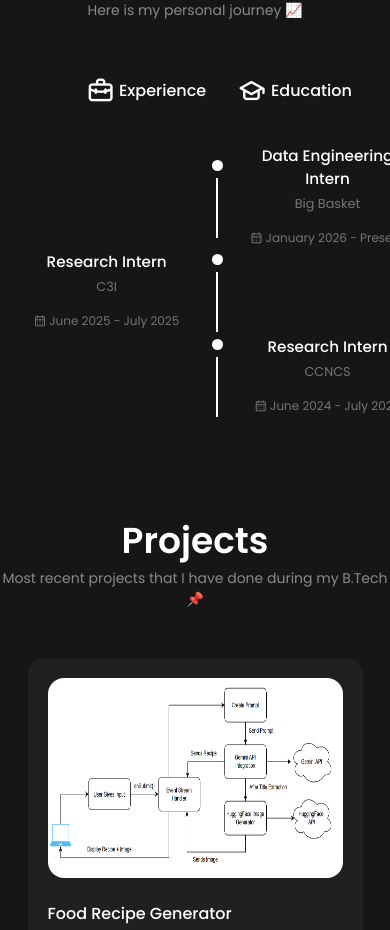
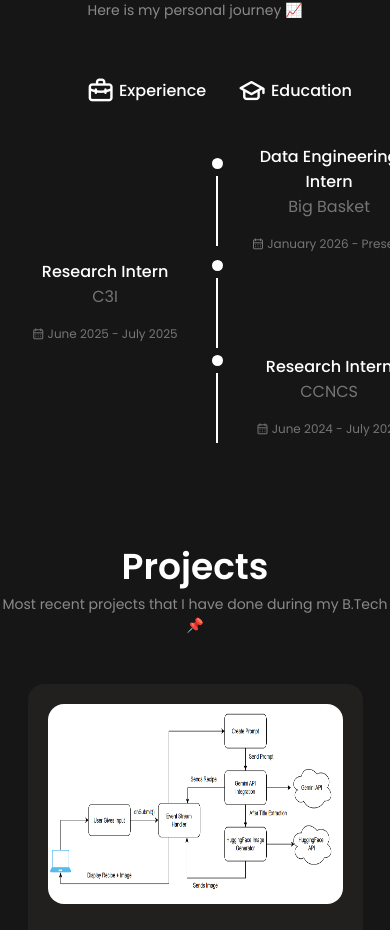
Before and after one commit to Hurry-sh/Portfolio, a React (Create React App) app: page / in a window 390 px wide. Shown: the part 3091-4021 px from the top of the page. Built offline with nearby package versions, Linux system fonts and the light colour scheme.

Commit message:
Made changes for mobile view

```diff
--- a/src/components/qualification/qualification.css
+++ b/src/components/qualification/qualification.css
@@ -112,22 +112,23 @@
 
 /* ================= MOBILE FIX ================= */
 
-@media screen and (max-width: 600px) {
+@media screen and (max-width:600px) {
 
     .qualification__container {
         max-width: 100%;
-        padding: 0;
         text-align: center;
+        align-items: center;
     }
 
     .qualification__sections {
         grid-template-columns: 1fr;
         justify-content: center;
+        align-items: center;
     }
 
     .qualification__data {
     grid-template-columns: 1fr 30px 1fr;
-    column-gap: 0.8rem;
+    column-gap: 1rem;
     position: relative;
     justify-items: center;   /* added */
     align-items: center;     /* added */
@@ -135,11 +136,11 @@
 
     /* Smaller fonts */
     .qualification__title {
-        font-size: 0.95rem;
+        font-size: 1rem;
     }
 
     .qualification__subtitle {
-        font-size: 0.8rem;
+        font-size: 1rem;
     }
 
     .qualification__calendar {
@@ -159,7 +160,7 @@
     /* 🔥 FIXED LINE */
     .qualification__line {
         width: 1.5px;
-        height: 60px;   /* give it real height */
+        height: 70px;   /* give it real height */
         background-color: #fff;
         margin: 0 auto; /* keep centered */
         transform: none; /* remove jagged transform */
```
